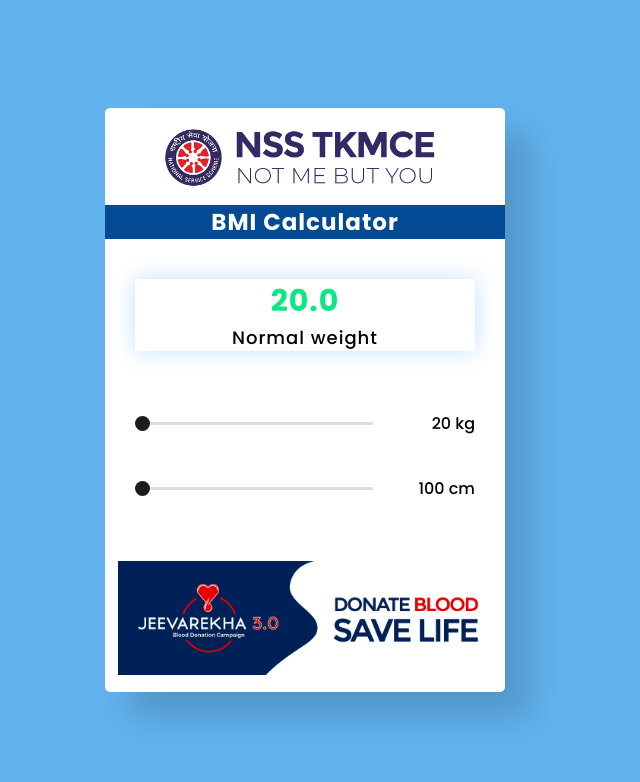
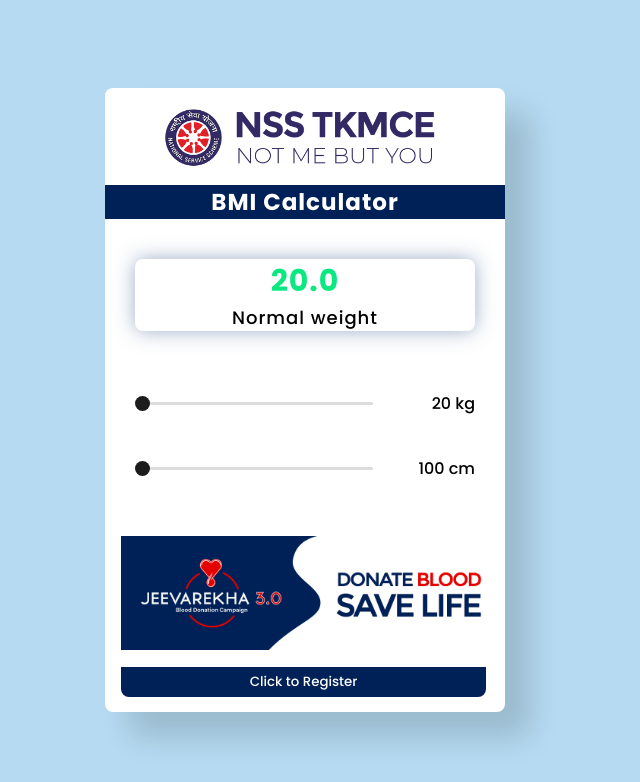
Before and after one commit to abhiramkrishnansree/bmiCalc, a plain HTML site: page index.html in a window 1280 px wide. Shown: the whole page, without its empty margins (335-975 px from the left). Drawn offline with Linux system fonts and the light colour scheme.

Commit message:
Update index.html

```diff
--- a/index.html
+++ b/index.html
@@ -19,22 +19,22 @@
 }
 body{
     height: 100vh;
-    background: #61b2ed;
+    background: #b5daf1;
 }
 .container{
-    background-color: #ffffff;
+    background-color:white;
     padding: 30px 30px;
     width: 400px;
     position: absolute;
     transform: translate(-50%,-50%);
     top: 50%;
     left: 50%;
-    border-radius: 5px;
+    border-radius: 8px;
     font-family: 'Poppins',sans-serif;
     box-shadow: 25px 25px 30px rgba(0,0,0,0.15);
 }
 .container h1{
-	background: #024b94;
+	background: #002157;
 	color: white;
 	text-align: center;
 	font-size: 23px;
@@ -84,8 +84,9 @@
     letter-spacing: 1px;
 }
 .display{
-box-shadow: 0 0 20px rgba(0,139,253,0.25);
+box-shadow: 0 0 20px rgba(62, 96, 150, 0.511);
 margin-bottom: 60px;
+border-radius:8px;
 }
 .header img{
     position:relative;
@@ -94,8 +95,27 @@
 }
 .foot img{
     position:relative;
-    right: 5%;
-    top:20px;
+    right:14px;
+    top:15px;
+}
+.reg{
+ padding-bottom: 10px;
+}
+button{
+    width:365px;
+    height: 30px;
+    border: none;
+    border-radius:0px 0px 8px 8px;
+    color: white;
+    background-color: #002157;
+    position:relative;
+    top: 25px;
+    right: 14px;
+    font-family: poppins;
+    cursor: pointer;
+}
+button:hover{
+    background-color: #103c83;
 }
     </style>
 </head>
@@ -119,6 +139,9 @@
         </div>
         <div class="foot">
             <img src="footer.png" width="380px" height="auto">
+        </div>
+        <div class="reg">
+            <button id="log">Click to Register</button>
         </div>
 
 
```
